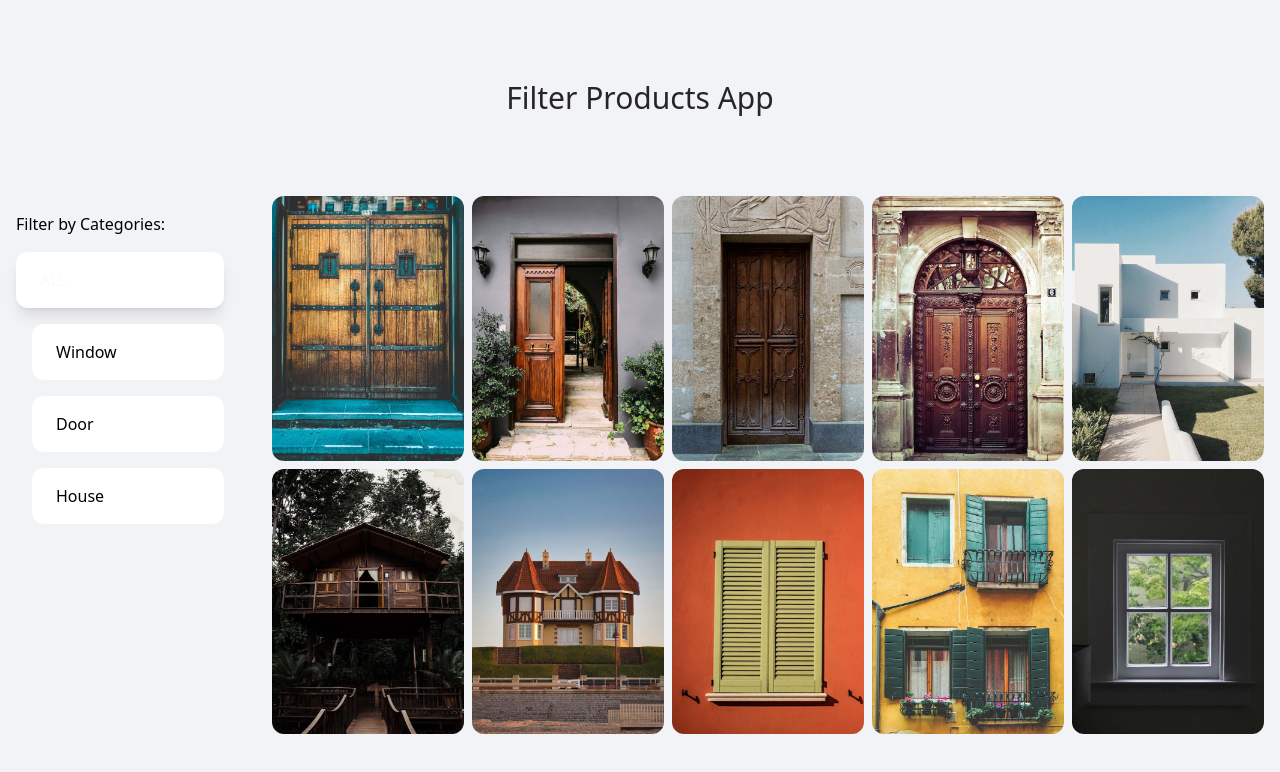
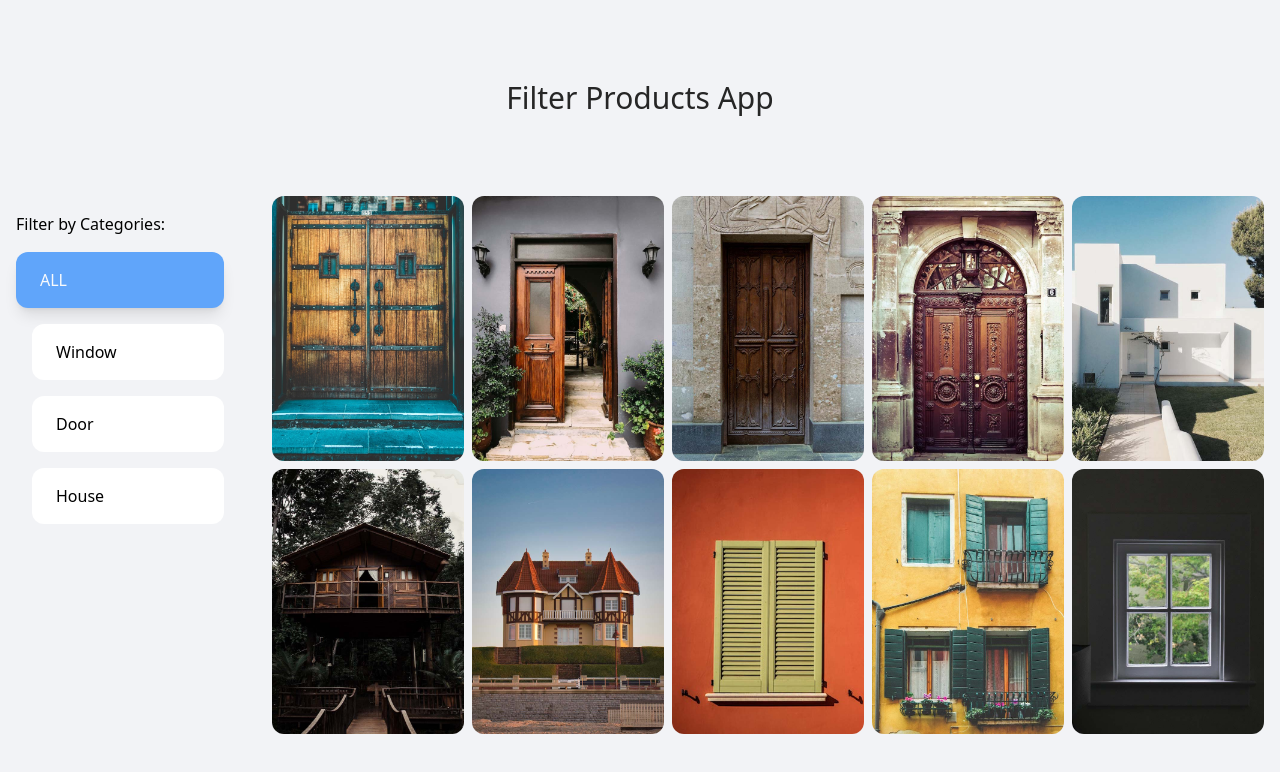
Before and after one commit to Zarriy/reactTest, a React (Vite) app: page / in a window 1280 px wide. Shown: the top 772 px of the page. Built offline with nearby package versions, Linux system fonts and the light colour scheme.

Commit message:
resolved the conflicting classes

```diff
--- a/src/components/filters.jsx
+++ b/src/components/filters.jsx
@@ -15,7 +15,9 @@ export default function Filters() {
       {filters.map((filter, i) => (
         <div
           key={i}
-          className={`px-6 py-4 bg-white rounded-xl hover:shadow-xl transition duration-200 cursor-pointer ease-out ${
+          className={`px-6 py-4 ${
+            selected !== filter.toLowerCase() && "bg-white"
+          } rounded-xl hover:shadow-xl transition duration-200 cursor-pointer ease-out ${
             selected === filter.toLowerCase() &&
             "bg-blue-400 text-slate-50 shadow-lg"
           }`}
```
